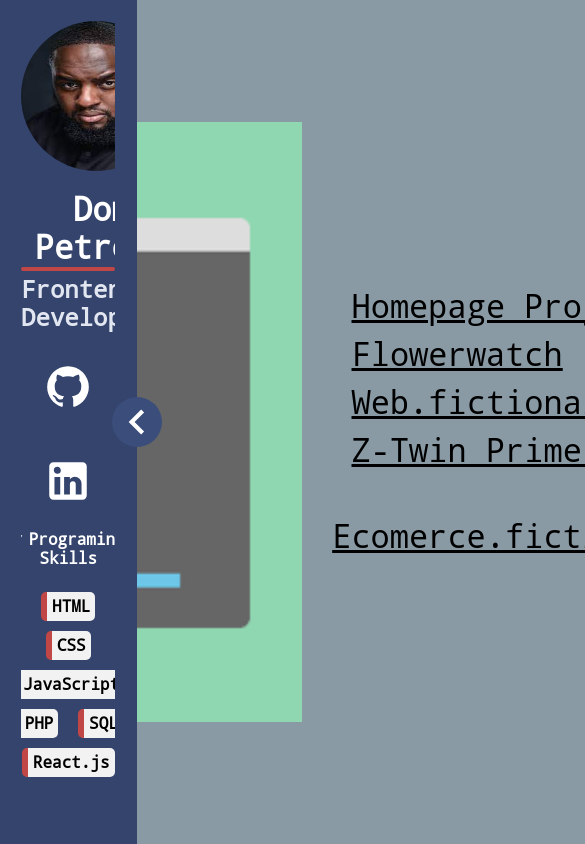
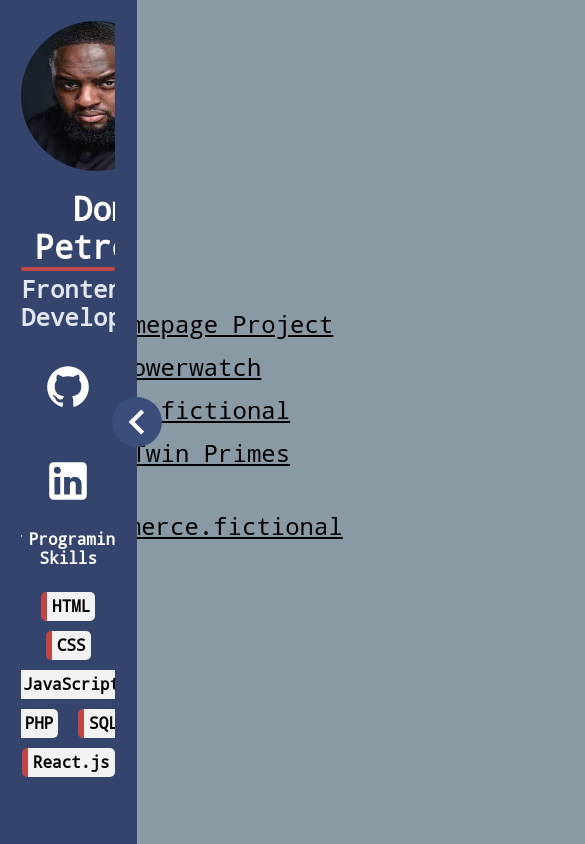
Before and after one commit to Skiddie93/Portfolio, a React (Create React App) app: page / in a window 390 px wide. Shown: the top 844 px of the page, 585 px wide, since content can reach past the window. Built offline with nearby package versions, Linux system fonts and the light colour scheme.

Commit message:
responsivnes styling

```diff
--- a/src/styles.css
+++ b/src/styles.css
@@ -138,6 +138,7 @@ details {
 .contentContainer {
   height: 100vh;
   width: 100vw;
+  padding: 5vh;
   display: flex;
   flex-direction: row;
   justify-content: center;
@@ -145,14 +146,16 @@ details {
 }
 
 .imageContainer {
-  width: 600px;
-  height: 600px;
+  width: 100%;
+  height: 90%;
+  max-width: 600px;
+  max-height: 600px;
   background: blue;
   margin-right: 10px;
 }
 .imageContainer img {
-  width: 600px;
-  height: 600px;
+  width: 100%;
+  height: 100%;
   object-fit: cover;
 }
 
@@ -189,7 +192,7 @@ ul li:hover:before {
   visibility: visible;
 }
 
-@media only screen and (max-height: 700px) {
+@media only screen and (max-height: 690px) {
   .meInfo {
     margin: 20px 0 0;
   }
@@ -203,5 +206,13 @@ ul li:hover:before {
     width: 35vw;
   }
 }
+@media only screen and (max-width: 1024px) {
+  .listContainer ul {
+    font-size: 1.5rem;
+  }
+  .listContainer ul li {
+    margin: 5px;
+  }
+}
 
 /*# sourceMappingURL=styles.css.map */
--- a/src/styles.scss
+++ b/src/styles.scss
@@ -145,6 +145,7 @@ details {
 .contentContainer{
   height: 100vh;
   width: 100vw;
+  padding: 5vh;
   display: flex;
   flex-direction: row;
   justify-content: center;
@@ -152,13 +153,15 @@ details {
 }
 
 .imageContainer{
-  width: 600px;
-  height: 600px;
+  width: 100%;
+  height: 90%;
+  max-width: 600px;
+  max-height: 600px;
   background: blue;
   margin-right: 10px;
   & img{
-    width: 600px;
-    height: 600px;
+    width: 100%;
+    height: 100%;
     object-fit: cover;
   }
 }
@@ -199,7 +202,7 @@ ul li:hover:before {
   visibility: visible;
 }
 
-@media only screen and (max-height: 700px) {
+@media only screen and (max-height: 690px) {
   .meInfo {
     margin: 20px 0 0;
   }
@@ -207,9 +210,21 @@ ul li:hover:before {
   .meInfo a {
     margin: 10px;
   }
+
+
 }
 @media only screen and (max-width: 1290px) {
   .mainPanel {
     width: 35vw;
   }
 }
+
+@media only screen and (max-width: 1024px){
+  .listContainer ul{
+    font-size: 1.5rem;
+    & li{
+      margin:5px;
+    }
+  }
+
+}
```
